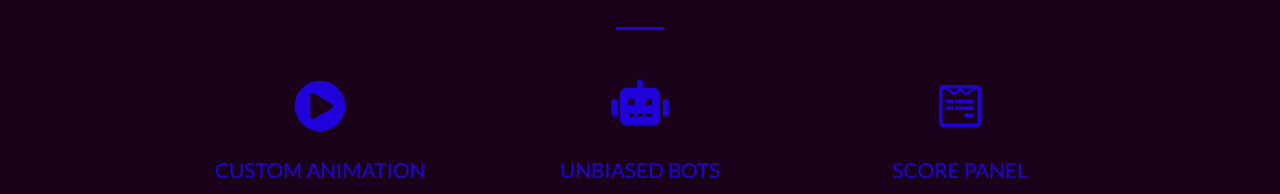
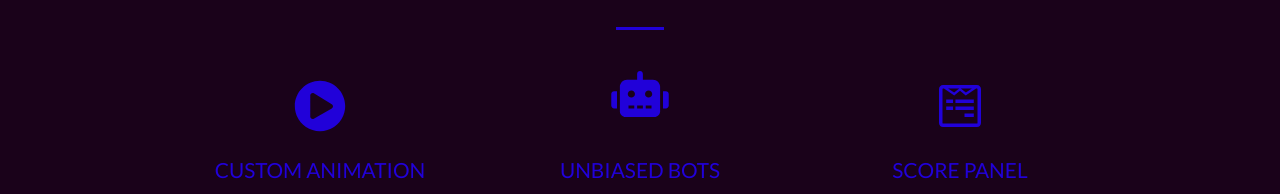
Before and after one commit to jaydjhangiani/Arcade-frontend, a plain HTML site: page index.html in a window 1280 px wide. Shown: the part 1154-1348 px from the top of the page. Drawn offline with Linux system fonts and the light colour scheme.

Commit message:
Update index.html

```diff
--- a/index.html
+++ b/index.html
@@ -103,7 +103,7 @@
 				</div>
 				<div class="col-md-4">
 					<div class="feature">
-						<i class="fas fa-robot fa-4x" data-fa-transform="shrink-4.5 up-6"></i>
+						<i class="fas fa-robot fa-4x" data-fa-transform="shrink-4.5 up-8"></i>
 						<h3>Unbiased Bots</h3>
 						<p>Bots have been created with precise algorithms to make your gaming experience competitve and fun.</p>
 					</div>
```
